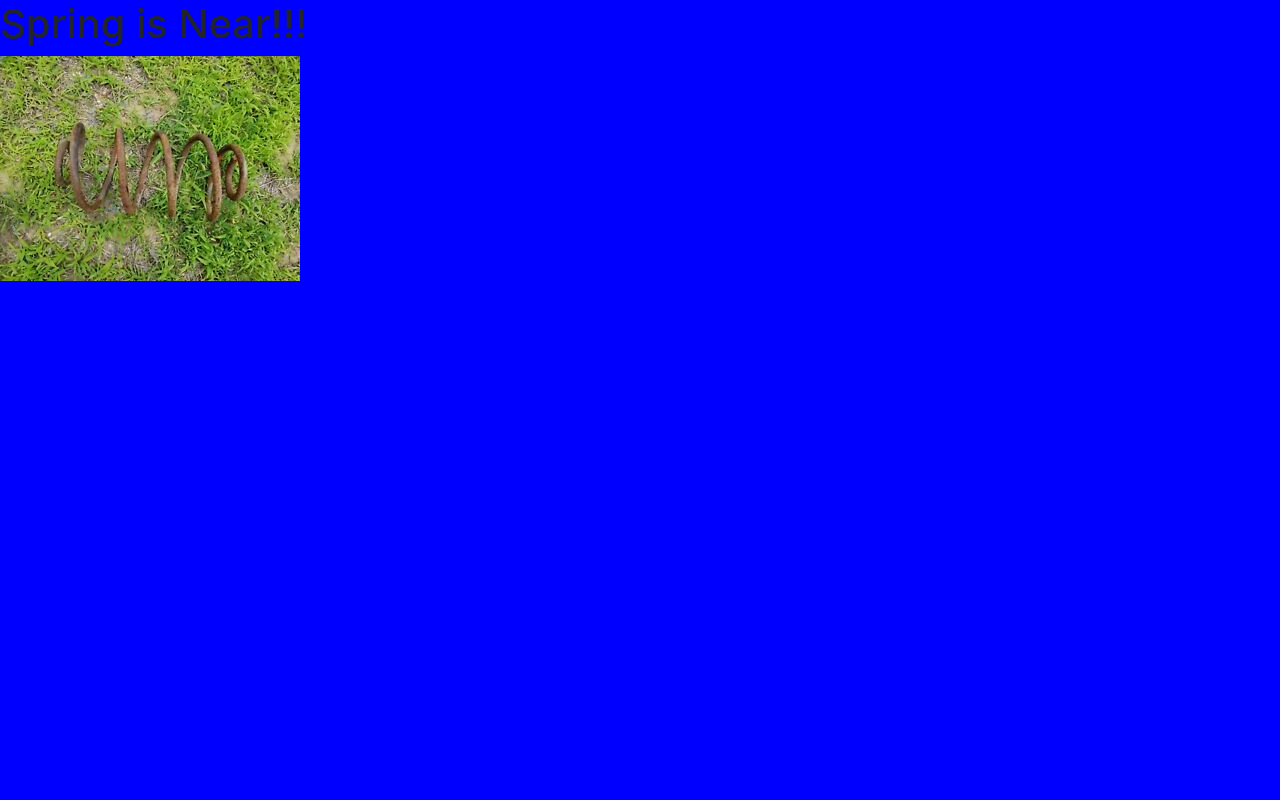
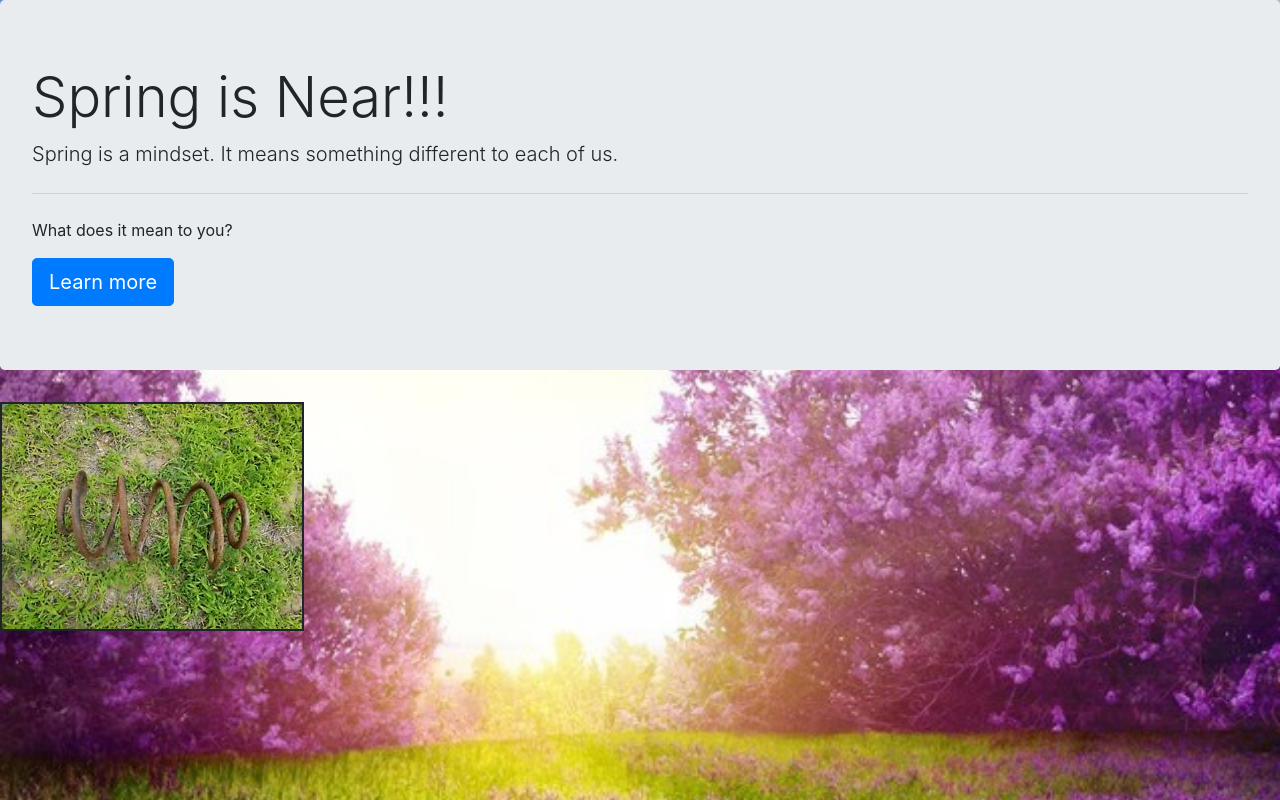
Before and after one commit to messagewinn/Spring, a plain HTML site: page index.html in a window 1280 px wide. Drawn offline with nearby package versions, Linux system fonts and the light colour scheme.

Commit message:
added jumbotron, background image, border, and text

```diff
--- a/index.html
+++ b/index.html
@@ -12,7 +12,13 @@
     <title>GitPractice</title>
   </head>
   <body>
-	<h1>Spring is Near!!!</h1>
+	 <div class="jumbotron">
+		  <h1 class="display-4">Spring is Near!!!</h1>
+		  <p class="lead">Spring is a mindset. It means something different to each of us.</p>
+		  <hr class="my-4">
+		  <p>What does it mean to you?</p>
+		  <a class="btn btn-primary btn-lg" href="#" role="button">Learn more</a>
+	</div>
     <img src="spring.jpg" alt="spring" />
   </body>
 </html>
--- a/styles.css
+++ b/styles.css
@@ -2,4 +2,10 @@
 /* Main section controls*/
 body{
 	background-color: blue;
+	background-image: url("springier.jpg");
+	background-size: cover;
 }
+img{
+	border-style: solid;
+	border-width: 2px;
+}
```
Also changed, not shown: springier.jpg (added).
